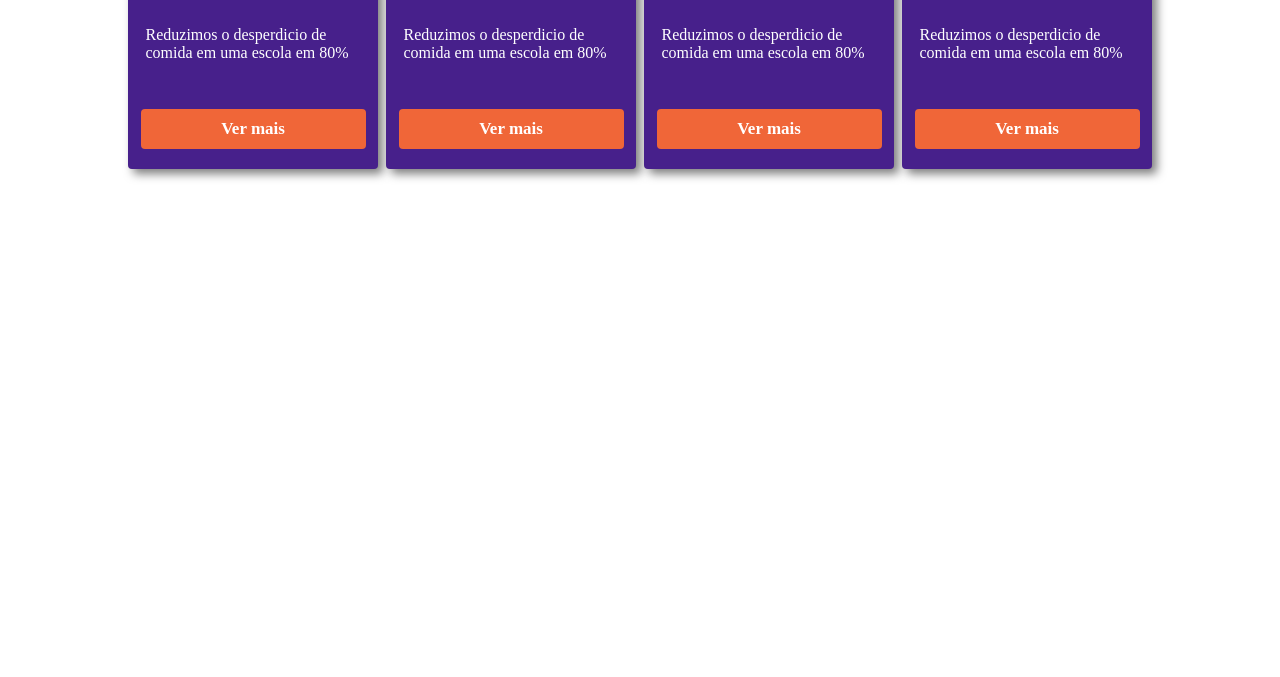
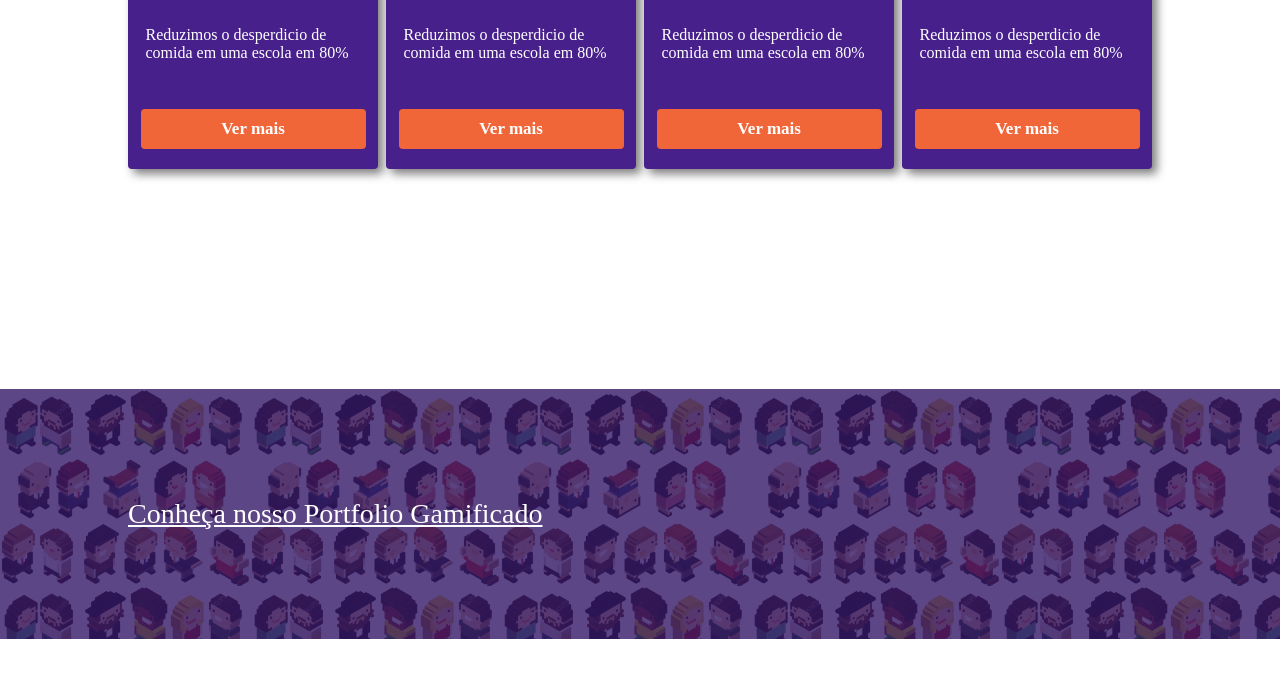
Before and after one commit to PurpuraLilium/Gameficaai, a plain HTML site: page index.html in a window 1280 px wide. Shown: the part 1933-2610 px from the top of the page. Before the commit the page ends 2322 px from the top, so only its background shows below. Drawn offline with Linux system fonts and the light colour scheme; a web font is replaced by a local one.

Commit message:
Feat: Seção Portfolio, feito com paralax

```diff
--- a/index.html
+++ b/index.html
@@ -70,5 +70,11 @@
             </div>
         </div>
     </section>
+    <section id="portfolio">
+        <div class="filtro"></div>
+        <div class="container-grid">
+            <a href="#">Conheça nosso Portfolio Gamificado</a>
+        </div>
+    </section>
 </body>
 </html>
--- a/style.css
+++ b/style.css
@@ -195,3 +195,55 @@ h2{
 .card button:hover{
     background-color: #ad4929;
 }
+
+#portfolio {
+    height: 250px;
+
+    margin-bottom: 120px;
+
+    background-image: url(img/Bonecos.png);
+    background-size: 250px;
+
+    background-repeat: repeat;
+
+    background-attachment: fixed;
+
+    position: relative;
+}
+
+.filtro{
+    height: 100%;
+    width: 100%;
+
+    background-color: rgba(53,24,104,0.8);
+
+    position: absolute;
+
+    top: 0;
+}
+
+#portfolio .container-grid{
+    height: 100%;
+
+    display: flex;
+
+    flex-direction: column;
+    justify-content: center;
+
+
+}
+#portfolio a {
+    width: fit-content;
+
+    font-family: 'Anta';
+    font-size: 28px;
+
+    color: white;
+
+    z-index: 1;
+
+}
+
+#portfolio a:hover{
+    transform: scale(1.05);
+}
```
Also changed, not shown: img/Bonecos.png (added).
